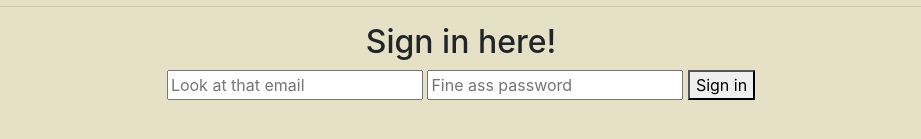
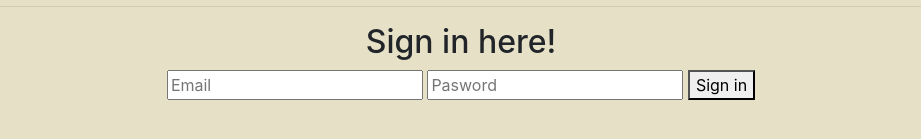
Before and after one commit to ashc901/tic-tac-toe, a website built with webpack: page index.html in a window 1280 px wide. Shown: the part 167-306 px from the top of the page, without its empty margins (179-1100 px from the left). Built offline with nearby package versions, Linux system fonts and the light colour scheme.

Commit message:
Change html for professionalism

```diff
--- a/assets/scripts/auth/ui.js
+++ b/assets/scripts/auth/ui.js
@@ -17,6 +17,7 @@ const onSignInSuccess = function (response) {
   $('#sign-in').hide()
   $('.etc').hide()
   $('.game').show()
+  $('#sign-up').trigger('reset')
 
 }
 
--- a/index.html
+++ b/index.html
@@ -36,8 +36,8 @@
 
       <form id="sign-in">
         <h2>Sign in here!</h2>
-        <input name="credentials[email]" type="email" placeholder="Look at that email" required>
-        <input name="credentials[password]" type="password" placeholder="Fine ass password" required>
+        <input name="credentials[email]" type="email" placeholder="Email" required>
+        <input name="credentials[password]" type="password" placeholder="Pasword" required>
         <button>Sign in</button>
       </form>
     </section>
@@ -51,7 +51,7 @@
       <form id = "change-password">
         <h4>Change Password</h4>
         <input type= "password" name="passwords[old]" placeholder="old password">
-        <input type="password" name="passwords[new]" placeholder="newer, sexier password">
+        <input type="password" name="passwords[new]" placeholder="new password">
         <input type="submit" value="Change Password">
       </form>
     </section>
```
